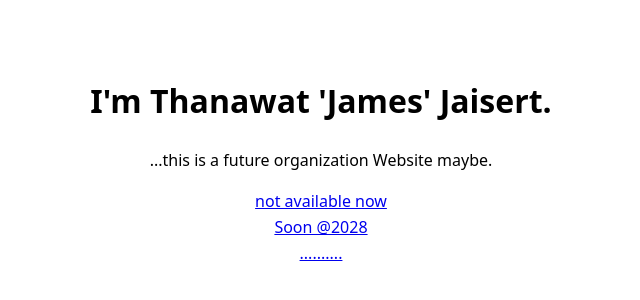
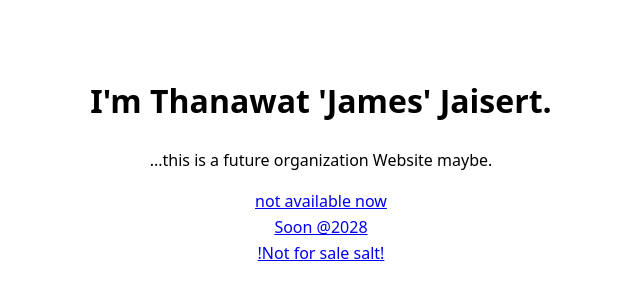
Before and after one commit to Crit1cal/Nothing_website, a plain HTML site: page index.html in a window 1280 px wide. Shown: the part 208-508 px from the top of the page, without its empty margins (319-959 px from the left). Drawn offline with Linux system fonts and the light colour scheme.

Commit message:
Update index.html

```diff
--- a/index.html
+++ b/index.html
@@ -43,7 +43,7 @@
 
       <li><a class="u-url" href="google.com" rel="me">Soon @2028</a></li>
 
-      <li><a class="u-url" href="google.com" rel="me">..........</a></li>
+      <li><a class="u-url" href="google.com" rel="me">!Not for sale salt!</a></li>
     </ul>
   </main>
 </body>
```
